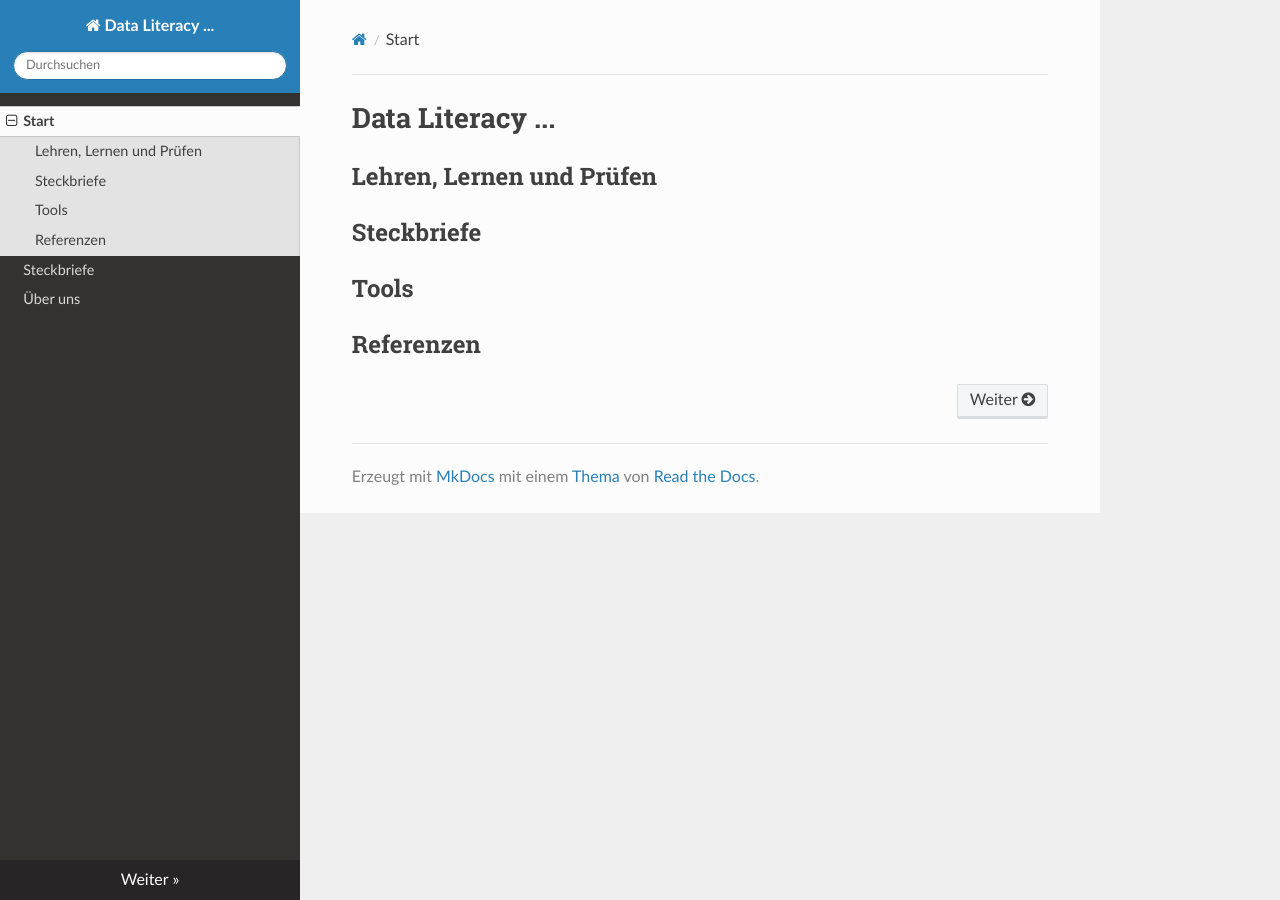
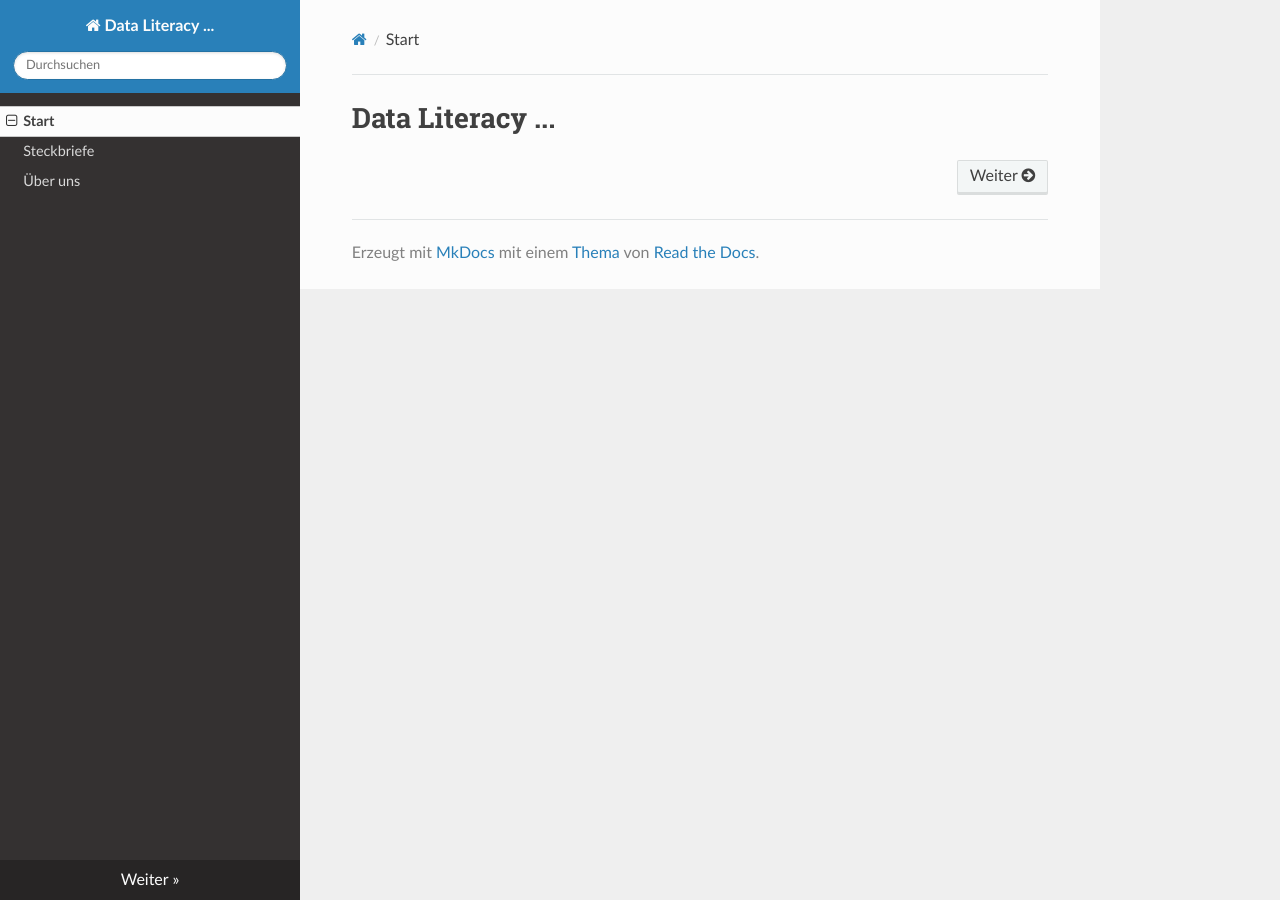
Before and after one commit to konrad/single-source-publishing-test, an MkDocs documentation site: the page built from docs/index.md, in a window 1280 px wide. Built offline with MkDocs 1.6.1, drawn with Linux system fonts in a browser that asks for light colours; nearby versions of some CDN libraries.

Commit message:
Remove subsection in index.md

```diff
--- a/docs/index.md
+++ b/docs/index.md
@@ -1,9 +1 @@
 # Data Literacy ...
-
-## Lehren, Lernen und Prüfen
-
-## Steckbriefe
-
-## Tools
-
-## Referenzen
```
